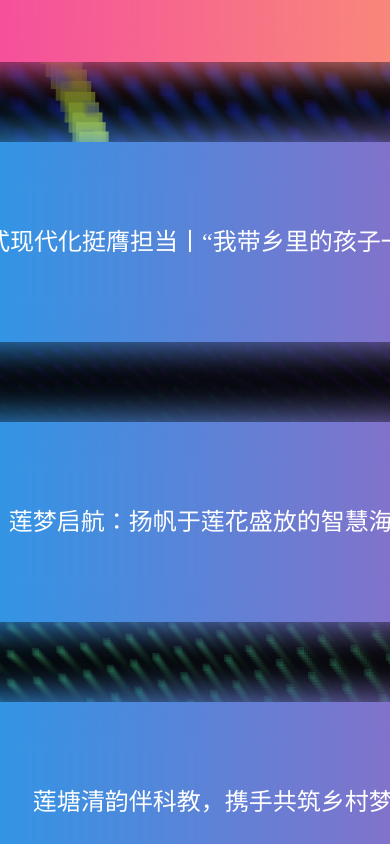
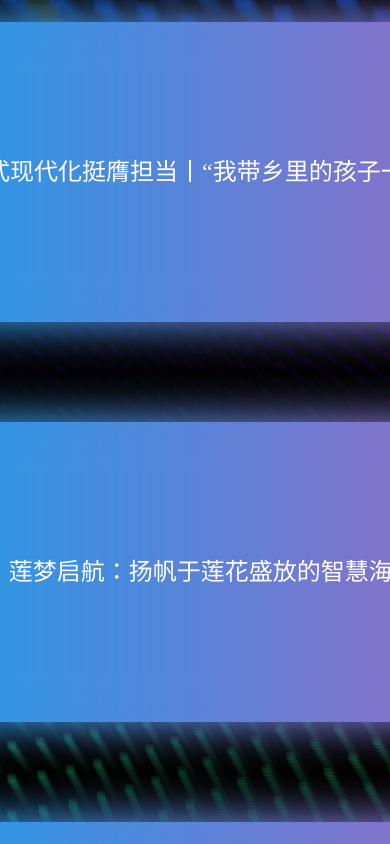
Before and after one commit to Mr-shuan/-, a plain HTML site: page index.html in a window 390 px wide. Drawn offline with Linux system fonts and the light colour scheme; animation ran at ten frames a second.

Commit message:
Update index.html

```diff
--- a/index.html
+++ b/index.html
@@ -104,11 +104,11 @@ a:hover::before{
   a{
 	position: relative;
 	width: 900px;
-	height: 200px;
-	line-height: 200px;
+	height: 300px;
+	line-height: 300px;
 	}
 	.link{
-    margin-bottom: 80px;
+    margin-bottom: 100px;
 	}
 }
 
```
